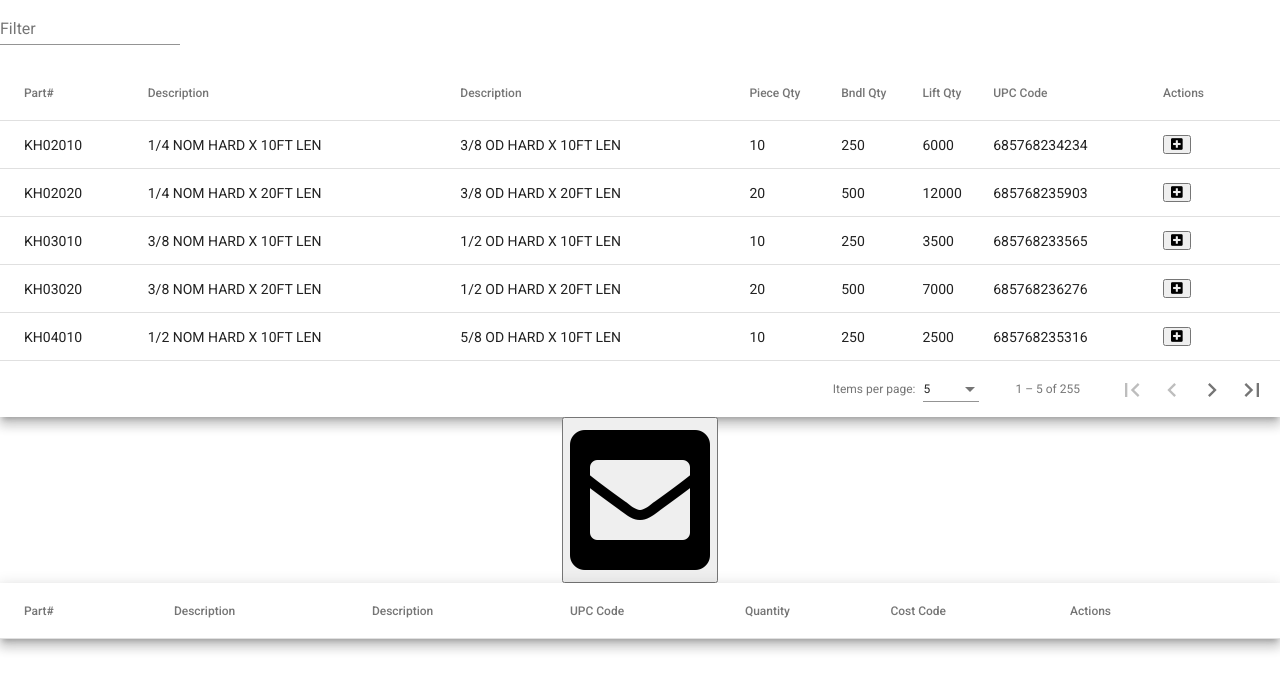
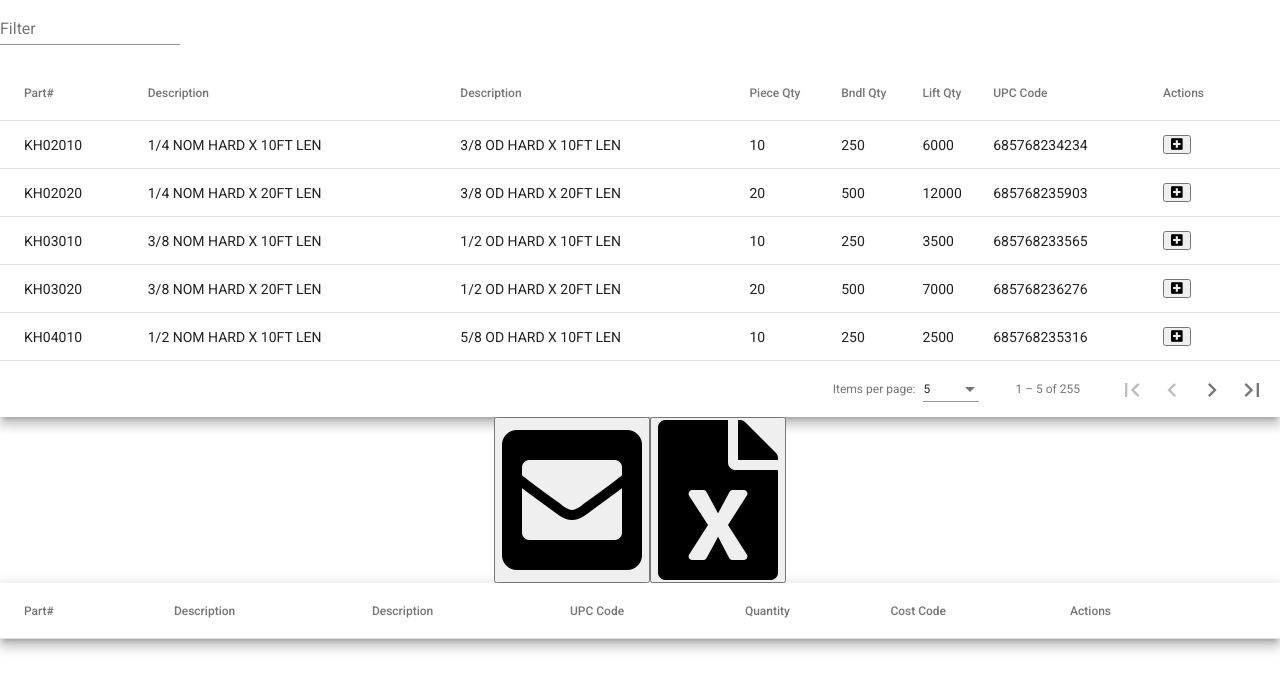
Before and after one commit to bt5e/price-list-email, an Angular app: page / in a window 1280 px wide. Shown: the top 690 px of the page. Built offline with nearby package versions, Linux system fonts and the light colour scheme.

Commit message:
added excel export

```diff
--- a/package.json
+++ b/package.json
@@ -28,6 +28,7 @@
     "hammerjs": "^2.0.8",
     "rxjs": "~6.4.0",
     "tslib": "^1.10.0",
+    "xlsx": "^0.15.2",
     "zone.js": "~0.9.1"
   },
   "devDependencies": {
--- a/src/app/items/items.component.css
+++ b/src/app/items/items.component.css
@@ -2,8 +2,7 @@ table {
   width: 100%;
 }
 
-.email-button {
-  display: block;
-  margin-left: auto;
-  margin-right: auto;
+.center {
+  display: flex;
+  justify-content: center;
 }
--- a/src/app/items/items.component.html
+++ b/src/app/items/items.component.html
@@ -47,8 +47,9 @@
   <mat-paginator [pageSizeOptions]="[5, 10, 20]" showFirstLastButtons></mat-paginator>
 </div>
 
-<div style="width: 100%">
-  <button class="email-button fas fa-envelope-square fa-10x" mat-button (click)="downloadEmail()"></button>
+<div class="center">
+  <button class="fas fa-envelope-square fa-10x" mat-button (click)="downloadEmail()"></button>
+  <button class="fas fas fa-file-excel fa-10x" mat-button (click)="downloadExcel()"></button>
 </div>
 
 <div class="mat-elevation-z8">
--- a/src/app/items/items.component.ts
+++ b/src/app/items/items.component.ts
@@ -4,6 +4,7 @@ import {HttpClient} from '@angular/common/http';
 import {MatPaginator} from "@angular/material/paginator";
 import {MatTableDataSource} from "@angular/material/table";
 import {saveAs} from 'file-saver';
+import * as XLSX from 'xlsx';
 import {MatDialog} from "@angular/material/dialog";
 import {DialogAddItemComponent} from "../dialog-add-item/dialog-add-item.component";
 
@@ -70,6 +71,15 @@ export class ItemsComponent implements OnInit {
     this.selectedItemsDataSource._updateChangeSubscription();
   }
 
+  downloadExcel() {
+    const fileType = 'application/vnd.openxmlformats-officedocument.spreadsheetml.sheet;charset=UTF-8';
+    const ws: XLSX.WorkSheet = XLSX.utils.json_to_sheet(this.selectedItemsDataSource.data);
+    const wb: XLSX.WorkBook = {Sheets: {'data': ws}, SheetNames: ['data']};
+    const excelBuffer: any = XLSX.write(wb, {bookType: 'xlsx', type: 'array'});
+    const data: Blob = new Blob([excelBuffer], {type: fileType});
+    saveAs(data, "order.xlsx");
+  }
+
   downloadEmail() {
     const fName = "order.eml";
     let orderContent = this.selectedItemsDataSource.data.map(entry => `<tr><td>${entry.partNumber}</td><td>${entry.description1}</td><td>${entry.description2}</td><td>${entry.upcCode}</td><td>${entry.quantity}</td><td>${entry.costCode}</td></tr>`).join('');
```
